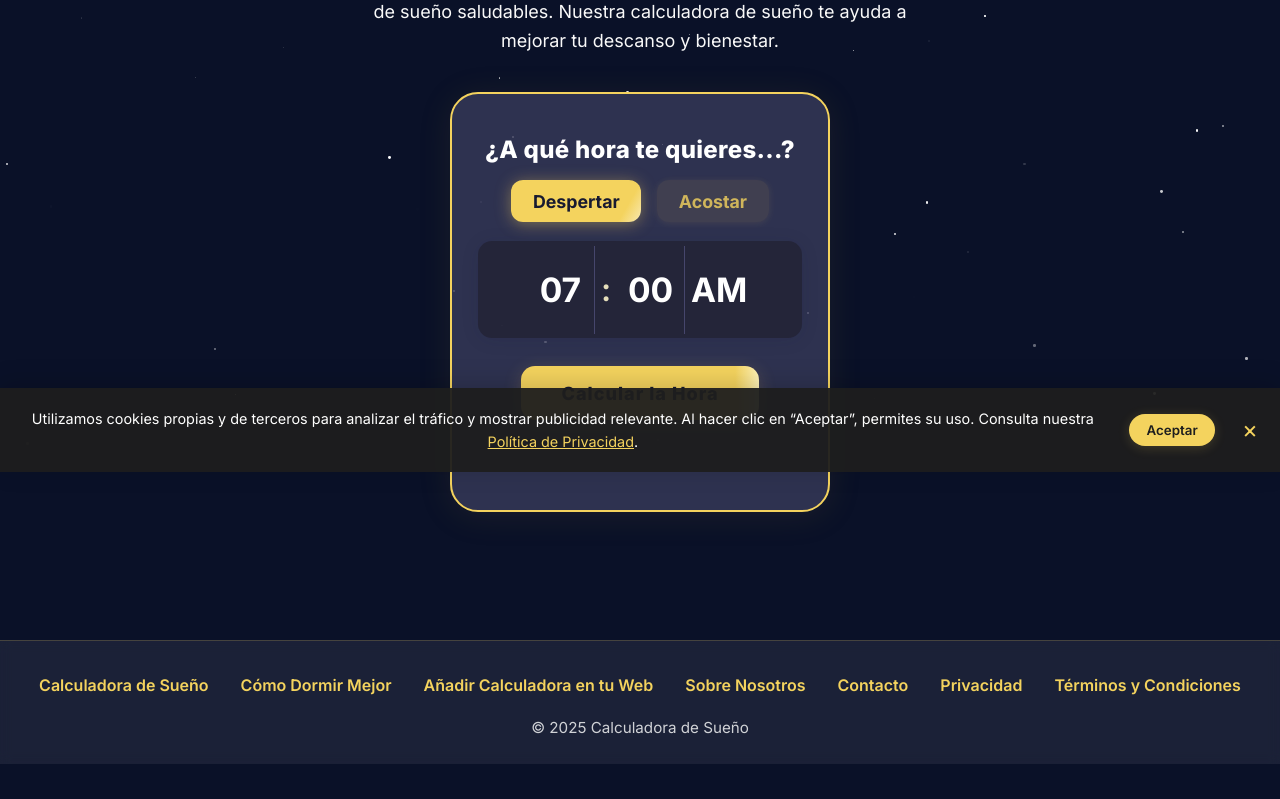
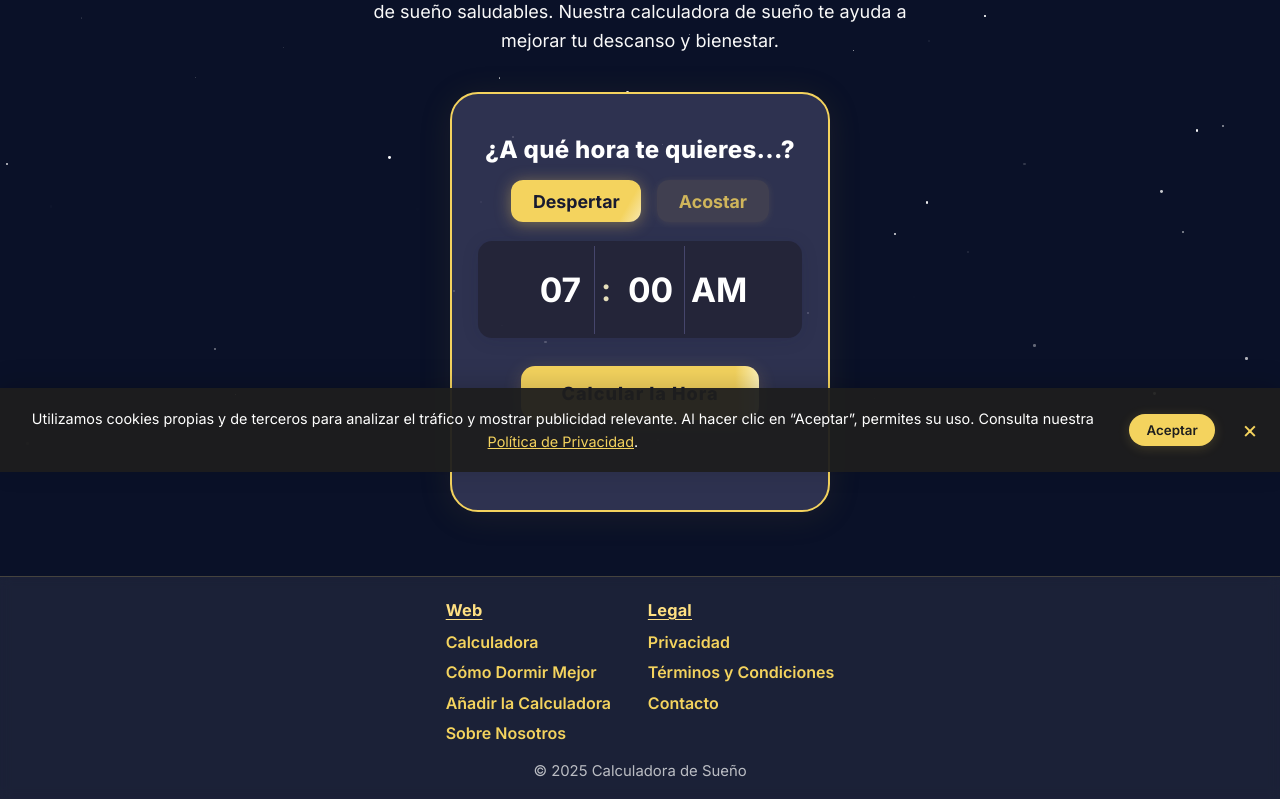
Before and after one commit to Sawasdee7123/mysleepcalculator, a Next.js app: page / in a window 1280 px wide. Shown: the part 328-1127 px from the top of the page. Before the commit the page ends 1092 px from the top, so only its background shows below. Built offline with nearby package versions, Linux system fonts and the light colour scheme.

Commit message:
Footer Update

```diff
--- a/app/components/Footer.tsx
+++ b/app/components/Footer.tsx
@@ -1,145 +1,95 @@
-// Instructs Next.js to render this component on the client side (needed for interactivity and dynamic styling)
 'use client';
-
-// Import the Next.js Link component for internal navigation
 import Link from 'next/link';
 
-// Footer component with navigation links, copyright notice, and responsive styles
 export default function Footer() {
   return (
     <footer
       style={{
         width: '100%',
-        padding: '2rem 1rem 1.5rem 1rem',
-        marginTop: '4rem',
+        padding: '1.2rem 0 0.9rem 0',
         backgroundColor: 'rgba(255, 255, 255, 0.07)',
         borderTop: '1px solid rgba(244, 211, 94, 0.2)',
         backdropFilter: 'blur(6px)',
         WebkitBackdropFilter: 'blur(6px)',
-        textAlign: 'center',
         color: '#fff',
+        fontSize: '1rem',
       }}
     >
-
-      {/* Navigation Links */}
-      <nav
-        aria-label="Enlaces del sitio"
-        style={{
-          marginBottom: '1rem',
-          display: 'flex',
-          flexWrap: 'wrap',
-          justifyContent: 'center',
-          gap: '2.0rem',
-        }}
-      >
-
-        {/* Home Link */}
-        <Link
-          href="/"
-          style={{
-            color: '#f4d35e',
-            textDecoration: 'none',
-            fontWeight: 600,
-            whiteSpace: 'nowrap', // Prevents line-break in link text
-          }}
-        >
-          Calculadora de Sueño
-        </Link>
-
-        {/* Learn Link */}
-        <Link
-          href="/como-dormir-mejor"
-          style={{
-            color: '#f4d35e',
-            textDecoration: 'none',
-            fontWeight: 600,
-            whiteSpace: 'nowrap',
-          }}
-        >
-          Cómo Dormir Mejor
-        </Link>
-
-        {/* Embed Link */}
-        <Link
-          href="/incluir-calculadora-sueno-en-mi-web"
-          style={{
-            color: '#f4d35e',
-            textDecoration: 'none',
-            fontWeight: 600,
-            whiteSpace: 'nowrap',
-          }}
-        >
-          Añadir Calculadora en tu Web
-        </Link>
-
-        {/* About Link */}
-        <Link
-          href="/about"
-          style={{
-            color: '#f4d35e',
-            textDecoration: 'none',
-            fontWeight: 600,
-            whiteSpace: 'nowrap',
-          }}
-        >
-          Sobre Nosotros
-        </Link>
-
-        {/* Contact Link */}
-        <Link
-          href="/contacto"
-          style={{
-            color: '#f4d35e',
-            textDecoration: 'none',
-            fontWeight: 600,
-            whiteSpace: 'nowrap',
-          }}
-        >
-          Contacto
-        </Link>
-
-        {/* Privacy Policy Link */}
-        <Link
-          href="/privacidad"
-          style={{
-            color: '#f4d35e',
-            textDecoration: 'none',
-            fontWeight: 600,
-            whiteSpace: 'nowrap',
-          }}
-        >
-          Privacidad
-        </Link>
-
-        <Link
-          href="/terminos"
-          style={{
-            color: '#f4d35e',
-            textDecoration: 'none',
-            fontWeight: 600,
-            whiteSpace: 'nowrap',
-          }}
-        >
-          Términos y Condiciones
-        </Link>
-
+      <nav aria-label="Pie de página">
+        <div className="footer-columns">
+          <div className="footer-col">
+            <div className="footer-title">Web</div>
+            <Link href="/" style={footerLink}>Calculadora</Link>
+            <Link href="/como-dormir-mejor" style={footerLink}>Cómo Dormir Mejor</Link>
+            <Link href="/incluir-calculadora-sueno-en-mi-web" style={footerLink}>Añadir la Calculadora</Link>
+            <Link href="/about" style={footerLink}>Sobre Nosotros</Link>
+          </div>
+          <div className="footer-col">
+            <div className="footer-title">Legal</div>
+            <Link href="/privacidad" style={footerLink}>Privacidad</Link>
+            <Link href="/terminos" style={footerLink}>Términos y Condiciones</Link>
+            <Link href="/contacto" style={footerLink}>Contacto</Link>
+          </div>
+        </div>
       </nav>
-
-      {/* Copyright */}
-      <small style={{ opacity: 0.8, fontSize: '0.95rem' }}>
+      <small style={{
+        opacity: 0.7,
+        fontSize: '0.93rem',
+        display: 'block',
+        textAlign: 'center',
+        marginTop: '0.7rem'
+      }}>
         © 2025 Calculadora de Sueño
       </small>
-
-      {/* Responsive Styles for mobile: stack nav links vertically and reduce spacing */}
       <style jsx>{`
-        @media (max-width: 600px) {
-          nav {
+        .footer-columns {
+          display: flex;
+          justify-content: center;
+          gap: 2.3rem;
+          max-width: 400px;
+          margin: 0 auto;
+          padding: 0;
+        }
+        .footer-col {
+          display: flex;
+          flex-direction: column;
+          gap: 0.18rem;
+          min-width: 140px;
+        }
+        .footer-title {
+          font-size: 1.02rem;
+          font-weight: 700;
+          color: #ffe082;
+          margin-bottom: 0.25rem;
+          margin-top: 0.04rem;
+          letter-spacing: 0.2px;
+          text-decoration: underline;
+          text-underline-offset: 3px;
+        }
+        @media (max-width: 700px) {
+          .footer-columns {
             flex-direction: column;
+            gap: 0.5rem;
             align-items: center;
-            gap: 0.3rem; /* closer spacing on mobile */
+          }
+          .footer-col {
+            align-items: center;
+            min-width: unset;
+          }
+          .footer-title {
+            margin-top: 0.5rem;
           }
         }
       `}</style>
     </footer>
   );
 }
+
+const footerLink = {
+  color: '#f4d35e',
+  textDecoration: 'none',
+  fontWeight: 600,
+  fontSize: '1rem',
+  marginBottom: '0.13rem',
+  transition: 'color 0.15s',
+};
```
